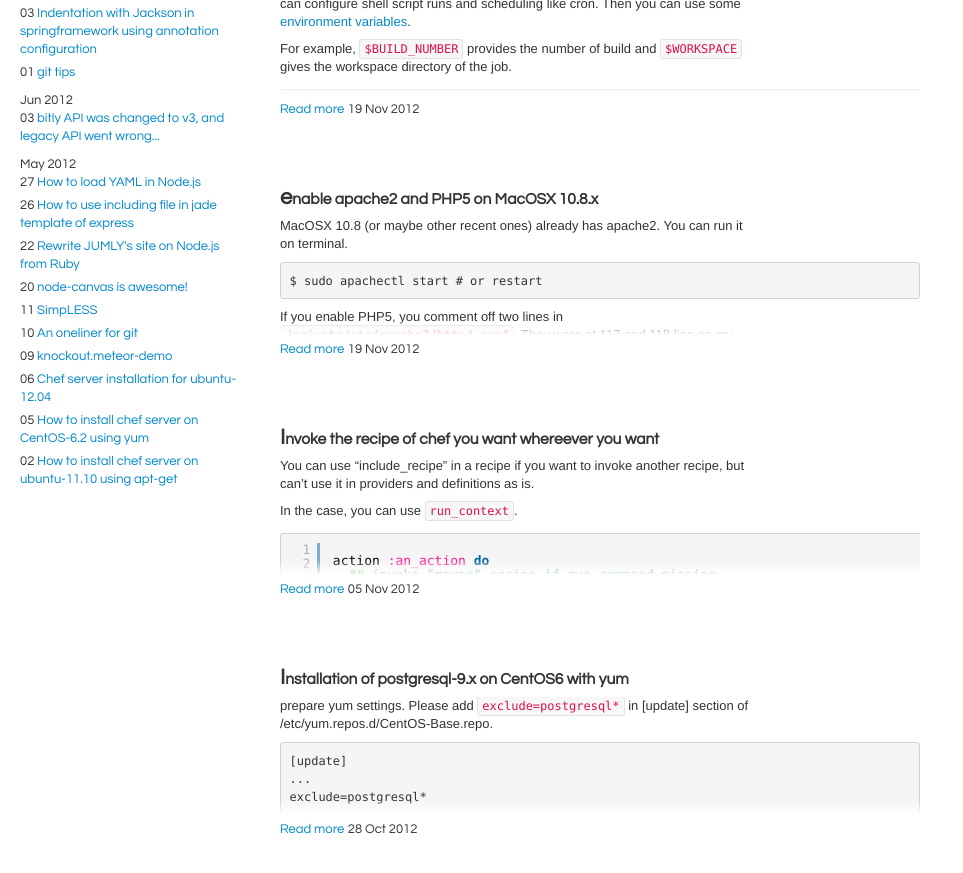
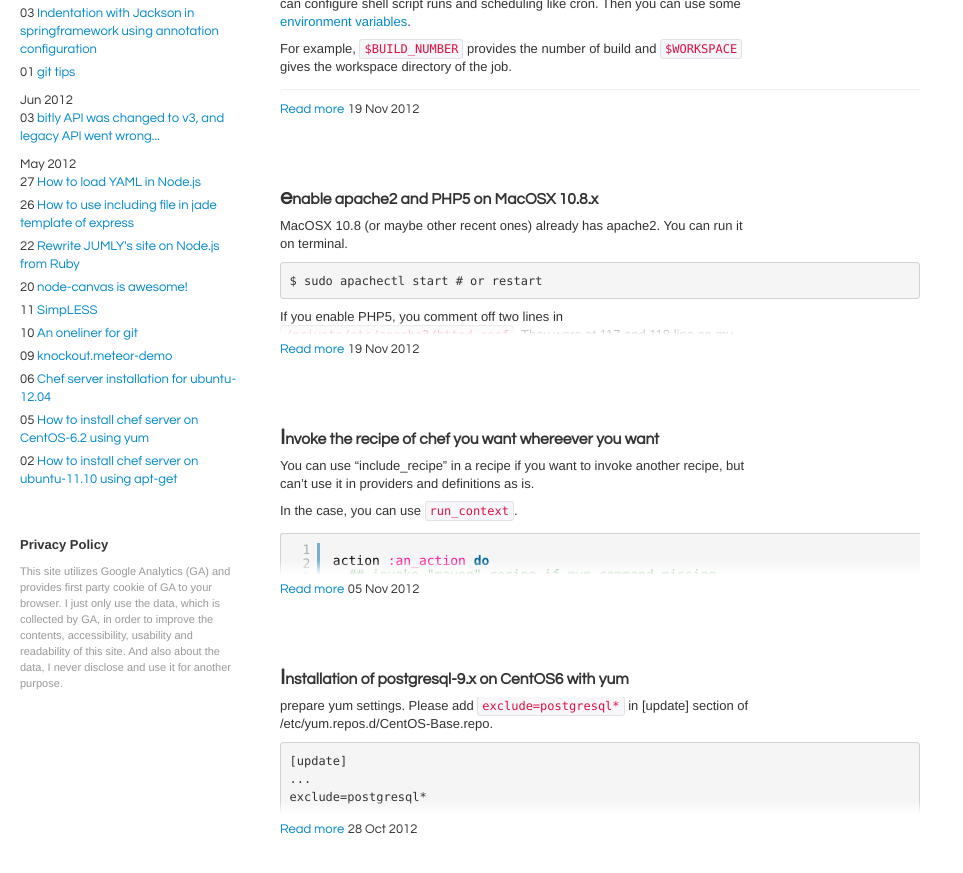
Before and after one commit to tmtk75/tmtk75.github.io, a Jekyll site: the page built from index.html, in a window 1280 px wide and 900 px high, scrolled down 1546 px. Shown: the top 873 px of the window, without its empty margins (0-963 px from the left). Built offline with Jekyll 4.4.1, drawn with Linux system fonts in a browser that asks for light colours.

Commit message:
privacy policy for GA

```diff
--- a/_layouts/default.html
+++ b/_layouts/default.html
@@ -76,6 +76,12 @@
             {% endfor %}
           </ul>
         </nav>
+        <nav class='privacy-policy'>
+          <h2>Privacy Policy</h2>
+          <p>
+            <small>This site utilizes Google Analytics (GA) and provides first party cookie of GA to your browser. I just only use the data, which is collected by GA, in order to improve the contents, accessibility, usability and readability of this site. And also about the data, I never disclose and use it for another purpose.</small>
+          </p>
+        </nav>
       </div>
     </aside>
     {{content}}
--- a/assets/css/docs.less
+++ b/assets/css/docs.less
@@ -29,6 +29,14 @@ body {
         .date { margin-top: 10px; }
         .title { margin-bottom: 5px; }
         li { list-style-type: none; }
+      }
+    }
+    .privacy-policy {
+      margin-top: 3em;
+      h2 { font-size: 1em; }
+      p {
+        line-height: 16px;
+        color: #555;
       }
     }
   }
```
Also changed, not shown: 1 other file.
